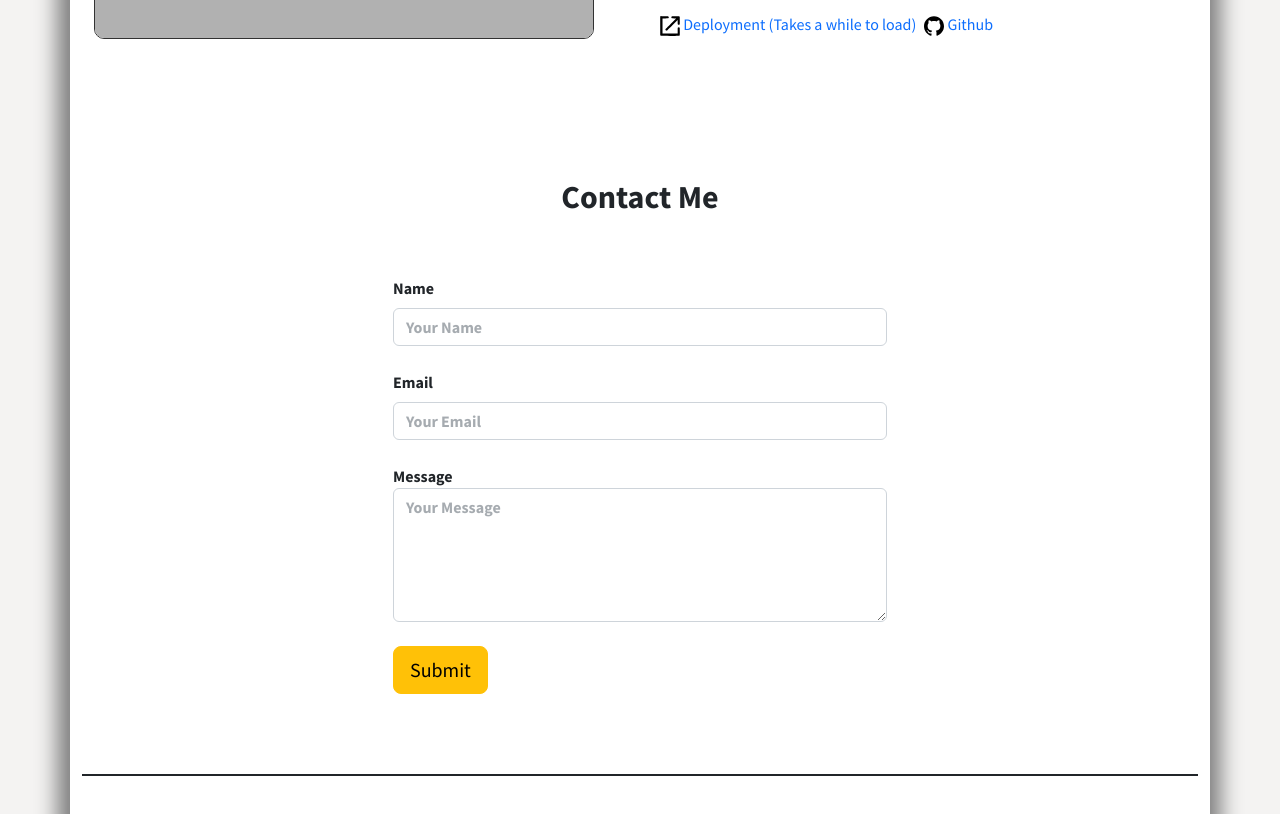
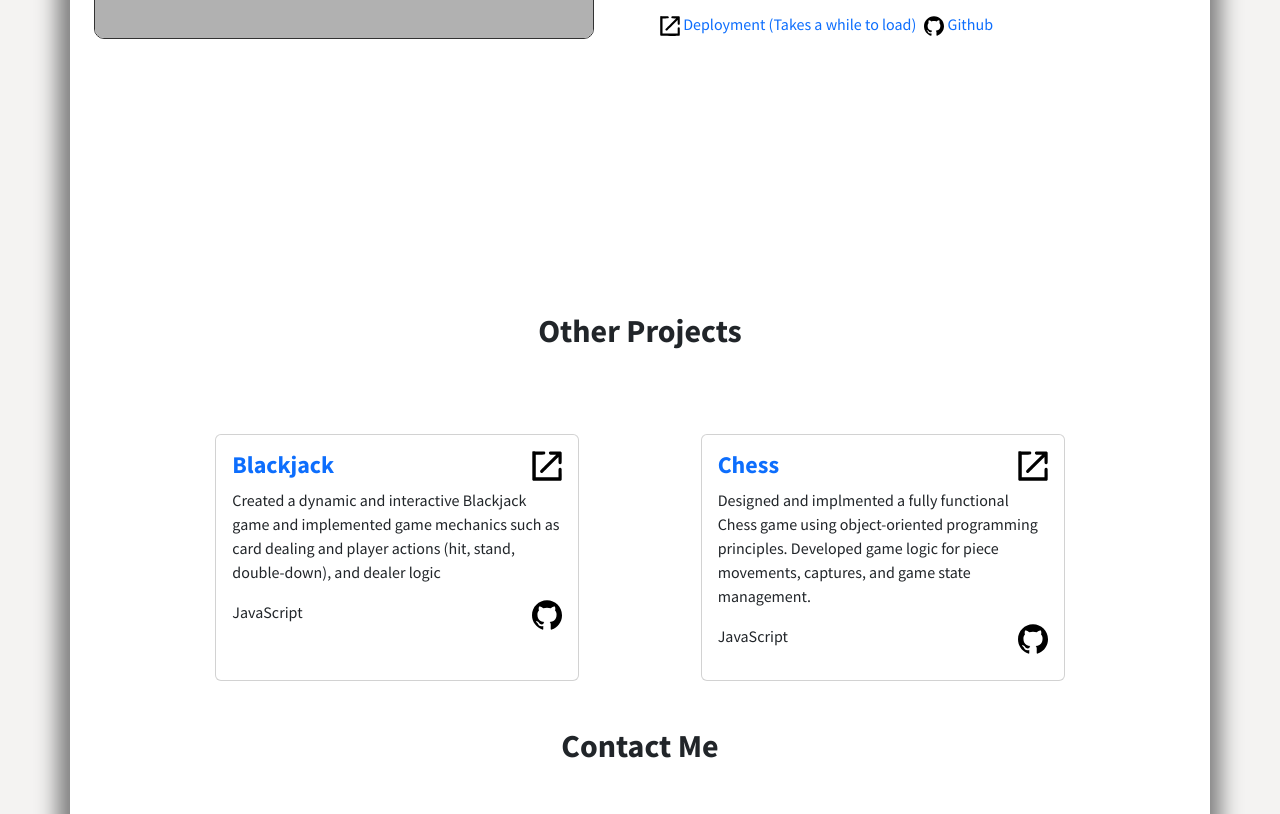
Before and after one commit to jchen2190/jchen2190.github.io, a React (Create React App) app: page / in a window 1280 px wide. Shown: the part 5200-6014 px from the top of the page. Built offline with nearby package versions, Linux system fonts and the light colour scheme; grey boxes are pictures that could not be loaded.

Commit message:
add other projects

```diff
--- a/src/App.js
+++ b/src/App.js
@@ -7,6 +7,7 @@ import About from './components/about';
 import Skills from './components/skills';
 import Experience from './components/experience';
 import Projects from './components/project';
+import OtherProjects from './components/projectOther';
 import Contact from './components/contact';
 import Footer from './components/footer';
 
@@ -22,6 +23,7 @@ function App() {
         <Skills />
         <Experience />
         <Projects />
+        <OtherProjects />
         <Contact />
       </main>
       <Footer />
--- a/src/components/project.js
+++ b/src/components/project.js
@@ -8,7 +8,7 @@ import project3 from '../image/projects/weatherAPI2.png'
 function Projects() {
     return (
         <section id="projects">
-            <h2 className="title">Projects</h2>
+            <h2 className="title">Featured Projects</h2>
             <div className="container">
                 <div className="row mb-5">
                     <div className="projectImg col-lg">
--- /dev/null
+++ b/src/components/projectOther.js
@@ -0,0 +1,41 @@
+import React from 'react';
+import deployIcon from '../image/icons/deploy.svg'
+import githubLogo from '../image/logo/github.svg';
+
+function OtherProjects() {
+    const projects = [
+        { id: "blackjack", name: "Blackjack", link: "https://jchen2190.github.io/blackjack/", github: "https://github.com/jchen2190/blackjack", description: "Created a dynamic and interactive Blackjack game and implemented game mechanics such as card dealing and player actions (hit, stand, double-down), and dealer logic", technologies: "JavaScript" },
+        { id: "chess", name: "Chess", link: "https://jchen2190.github.io/chess/", github: "https://github.com/jchen2190/chess", description: "Designed and implmented a fully functional Chess game using object-oriented programming principles. Developed game logic for piece movements, captures, and game state management.", technologies: "JavaScript" },
+    ]
+
+    return (
+        <section id="otherprojects">
+            <h2 className="title">Other Projects</h2>
+            <div className="container">
+                <div className="d-flex justify-content-evenly">
+                    {
+                        projects.map((project) => {
+                            return (
+                                <div className="card col-4 projectText mt-4">
+                                    <div className="card-body">
+                                        <div className="d-flex justify-content-between">
+                                            <h4 className="card-title"><a href={project.link} target="_blank" rel="noopener noreferrer">{project.name}</a></h4>
+                                            <a href={project.link} target="_blank" rel="noopener noreferrer"><img src={deployIcon} width="30" alt="deploy icon"/></a>
+                                        </div>
+                                        <p>{project.description}</p>
+                                        <div className="d-flex justify-content-between">
+                                            <p>{project.technologies}</p>
+                                            <a href={project.github} target="_blank" rel="noopener noreferrer"><img src={githubLogo} width="30" alt="github logo" /></a>
+                                        </div>
+                                    </div>
+                                </div>
+                            )
+                        })
+                    }
+                </div>
+            </div>
+        </section>
+    );
+}
+
+export default OtherProjects;
```
